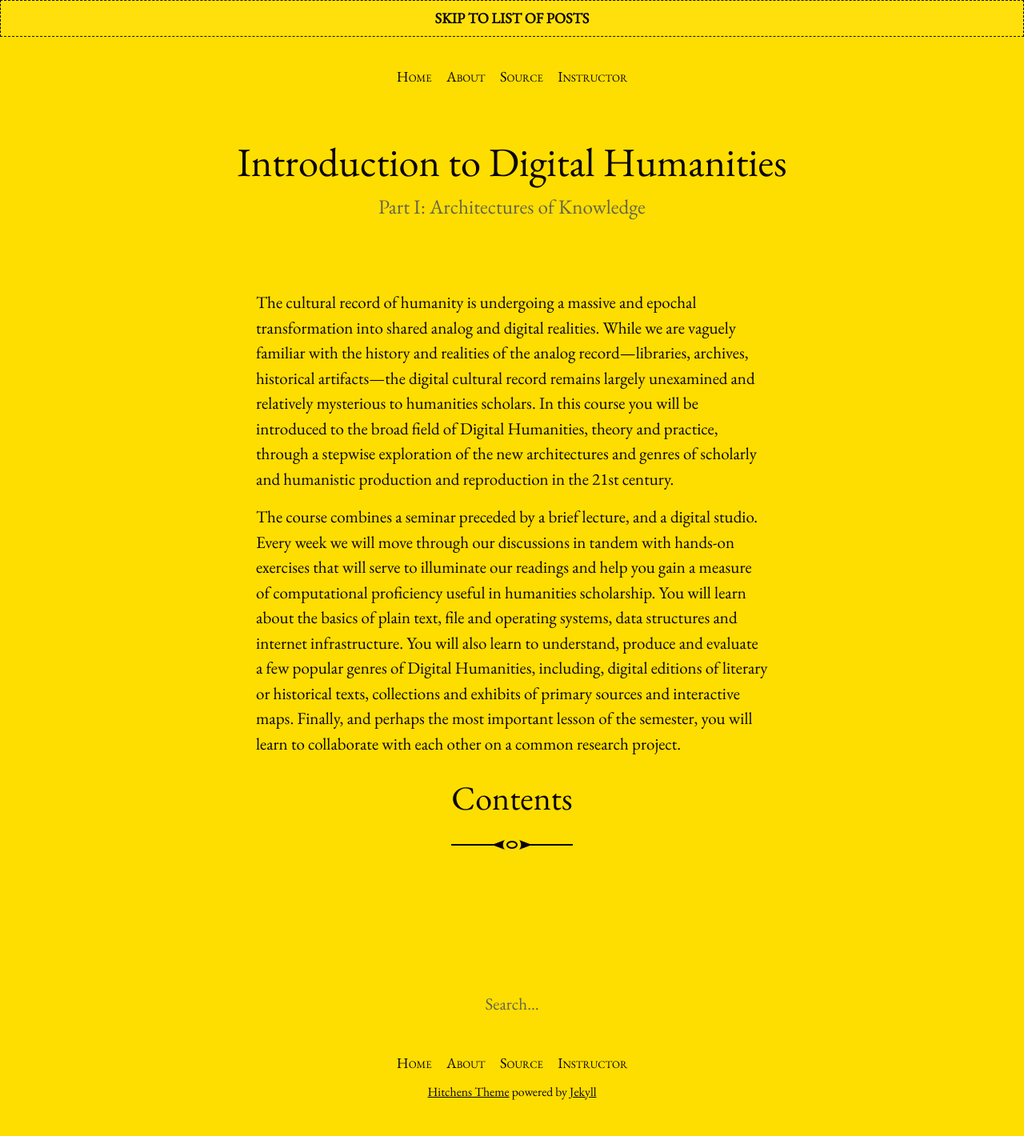
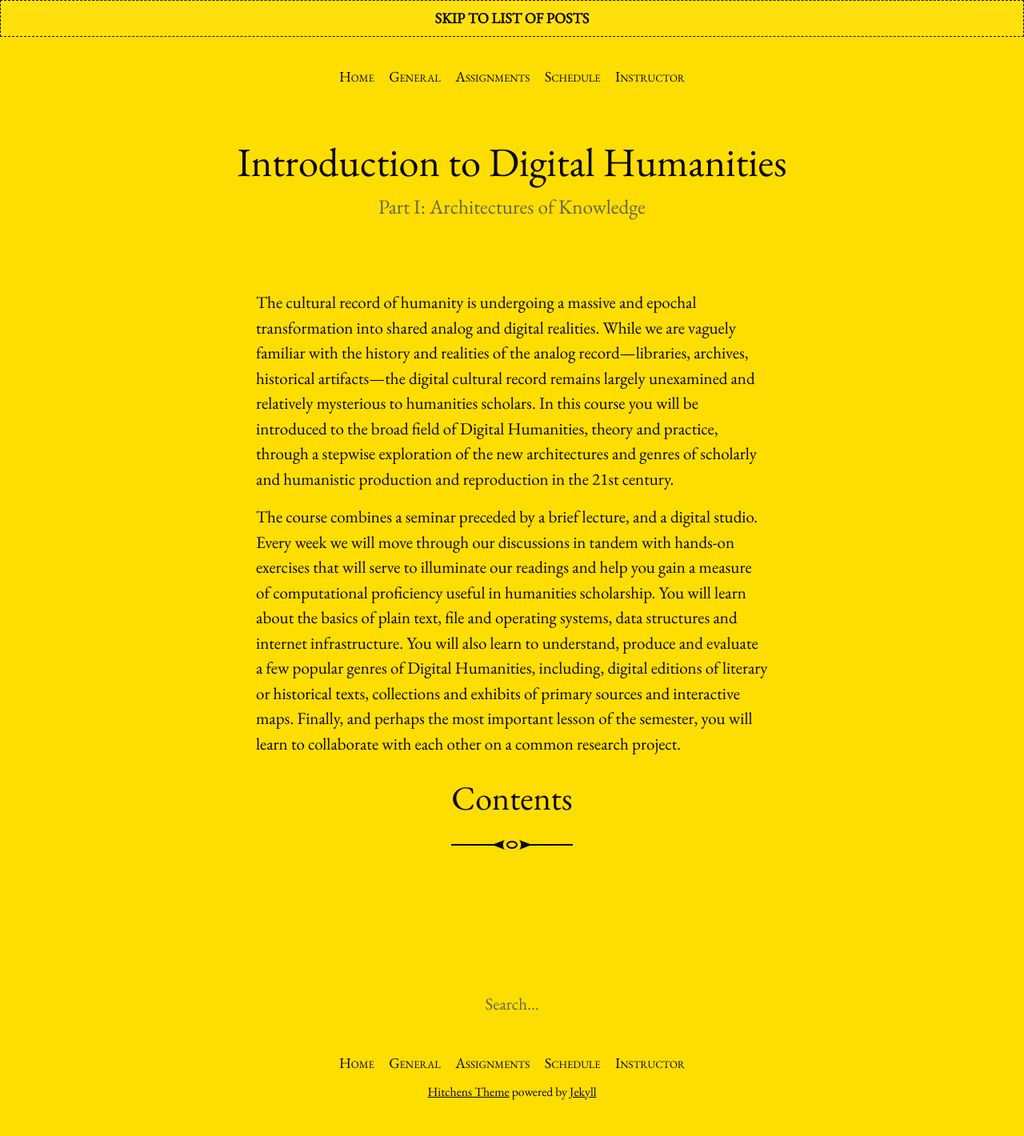
Before and after one commit to elotroalex/f22-intro-dh, a Jekyll site: the page built from index.html, in a window 1280 px wide. Shown: the whole page at 80% size. Built offline with Jekyll 4.4.1, drawn with Linux system fonts in a browser that asks for light colours; the list of posts is cut into pages by our own code.

Commit message:
redid menu

```diff
--- a/_data/menu.yml
+++ b/_data/menu.yml
@@ -1,8 +1,11 @@
-- title: About
-  url: /about.html
+- title: General
+  url: /general.html
 
-- title: Source
-  url: https://github.com/elotroalex/f22-intro-dh
+- title: Assignments
+  url: /assignments.html
+
+- title: Schedule
+  url: /schedule.html
 
 - title: Instructor
   url: http://www.elotroalex.com/profiles/
```
